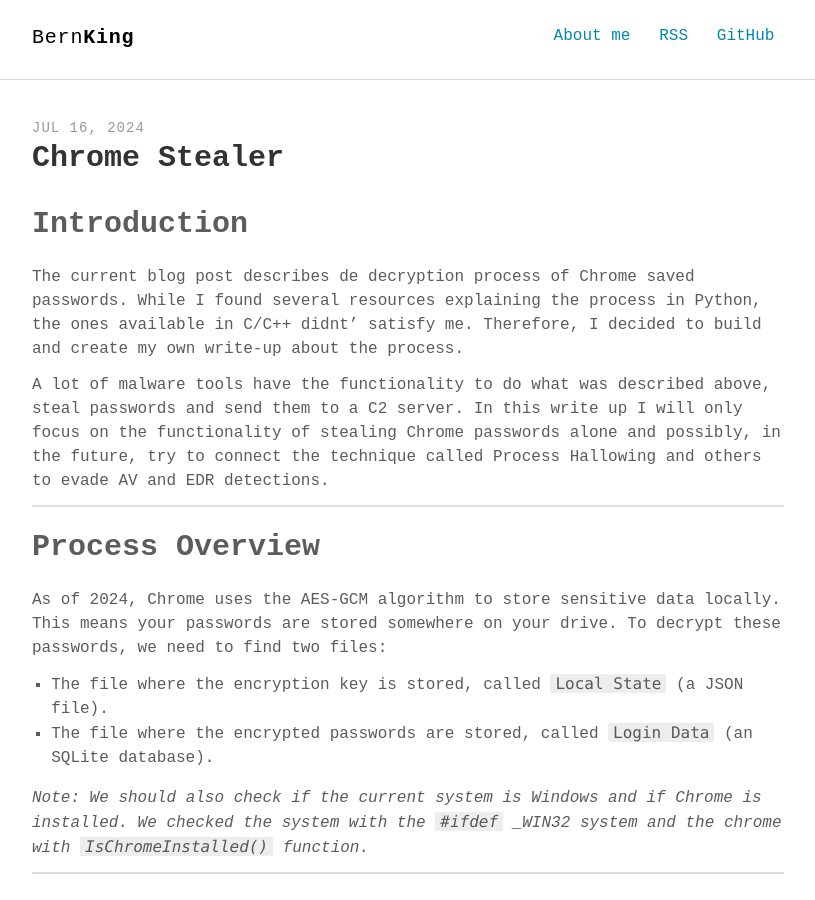
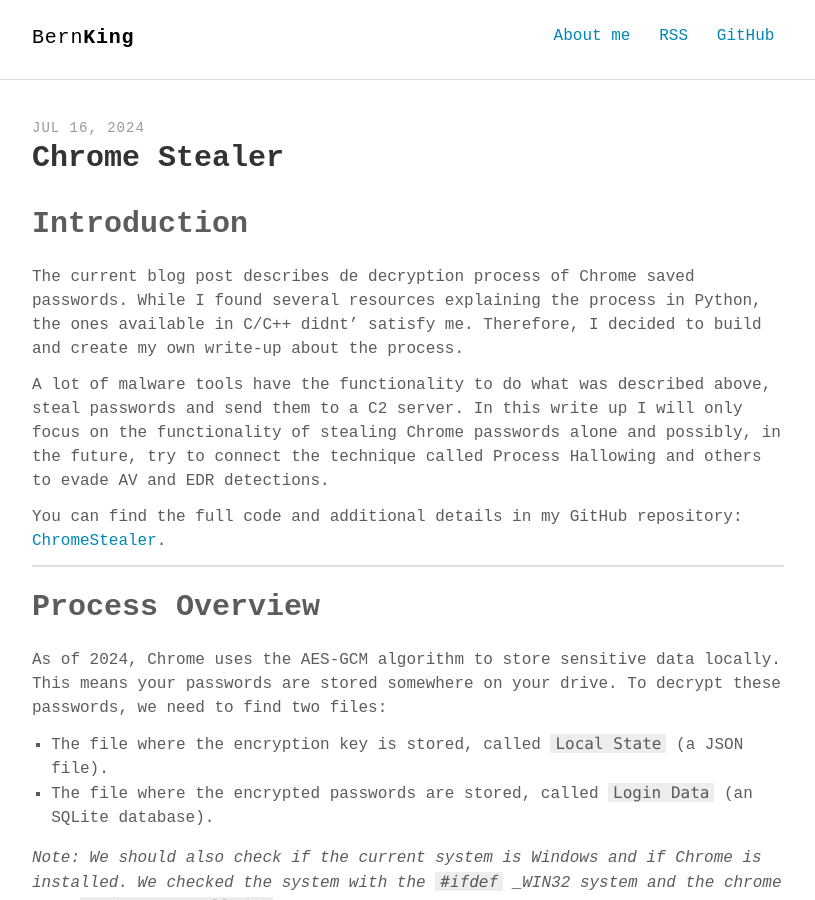
Before and after one commit to BernKing/bernking.github.io, a Jekyll site: the page built from _posts/2024-07-16-chrome-stealer.md, in a window 1280 px wide and 900 px high. Shown: the whole window, without its empty margins (232-1047 px from the left). Built offline with Jekyll 4.4.1, drawn with Linux system fonts in a browser that asks for light colours; some web fonts are replaced; our own code applies the rules of GitHub Pages for plain Markdown files.

Commit message:
Update 2024-07-16-chrome-stealer.md

```diff
--- a/_posts/2024-07-16-chrome-stealer.md
+++ b/_posts/2024-07-16-chrome-stealer.md
@@ -4,6 +4,8 @@
 
 A lot of malware tools have the functionality to do what was described above, steal passwords and send them to a C2 server.
 In this write up I will only focus on the functionality of stealing Chrome passwords alone and possibly, in the future, try to connect the technique called Process Hallowing and others to evade AV and EDR detections.
+
+You can find the full code and additional details in my GitHub repository: [ChromeStealer](https://github.com/BernKing/ChromeStealer).
 
 ---
 
```
